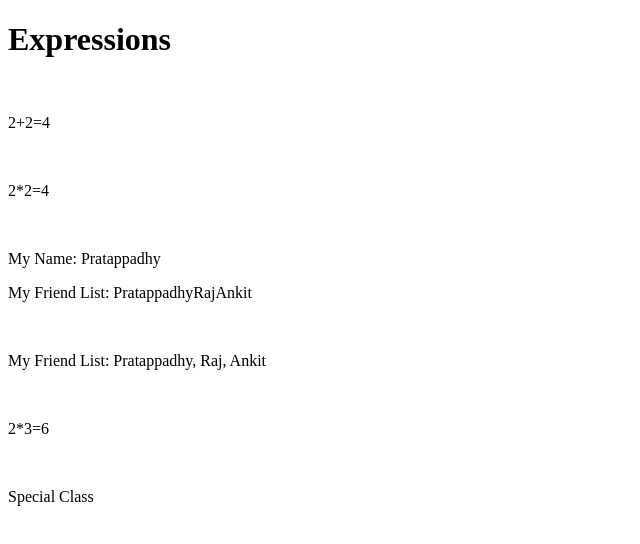
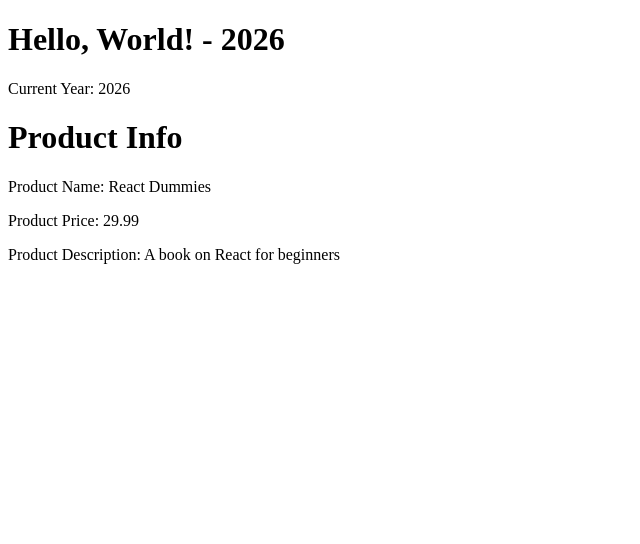
Before and after one commit to pratappadhy2005/react-starter, a React (Vite) app in the folder 11-End-To-End/react-demos/: page / in a window 1280 px wide. Shown: the top 544 px of the page, without its empty margins (0-640 px from the left). Built offline with nearby package versions, Linux system fonts and the light colour scheme.

Commit message:
-Added more JSX Expressions

```diff
--- a/11-End-To-End/react-demos/src/App.jsx
+++ b/11-End-To-End/react-demos/src/App.jsx
@@ -1,13 +1,14 @@
-import Header from "./components/Header"
-import MainContent from "./components/MainContent"
-import Footer from "./components/Footer"
-import WelcomeMessage from "./components/WelcomeMessage"
-import JSXRules from "./components/JSXRules"
-import Expressions from "./components/Expressions"
+import Greeting from "./components/Greeting"
+import ProductInfo from "./components/ProductInfo"
+
+
 
 const App = () => {
   return (
-    <Expressions />
+    <div>
+      <Greeting />
+      <ProductInfo />
+    </div>
   )
 }
 
--- a/11-End-To-End/react-demos/src/components/Expressions.jsx
+++ b/11-End-To-End/react-demos/src/components/Expressions.jsx
@@ -25,6 +25,9 @@ const Expressions = () => {
             <p>2*3={multiply(2, 3)}</p>
             <br />
             <p className={specialClass}>Special Class</p>
+            <div>
+                <h1></h1>
+            </div>
         </div>
     )
 }
--- /dev/null
+++ b/11-End-To-End/react-demos/src/components/Greeting.jsx
@@ -0,0 +1,15 @@
+import React from 'react'
+
+const Greeting = () => {
+    const greetingMessage = "Hello, World!"
+    const currentDate = new Date()
+    const currentYear = currentDate.getFullYear()
+    return (
+        <div>
+            <h1>{greetingMessage} - {currentYear}</h1>
+            <p>Current Year: {currentYear}</p>
+        </div>
+    )
+}
+
+export default Greeting
--- /dev/null
+++ b/11-End-To-End/react-demos/src/components/ProductInfo.jsx
@@ -0,0 +1,19 @@
+import React from 'react'
+
+const ProductInfo = () => {
+    const productDetails = {
+        productName: "React Dummies",
+        productPrice: 29.99,
+        productDescription: "A book on React for beginners"
+    }
+    return (
+        <div>
+            <h1>Product Info</h1>
+            <p>Product Name: {productDetails.productName}</p>
+            <p>Product Price: {productDetails.productPrice}</p>
+            <p>Product Description: {productDetails.productDescription}</p>
+        </div>
+    )
+}
+
+export default ProductInfo
```
